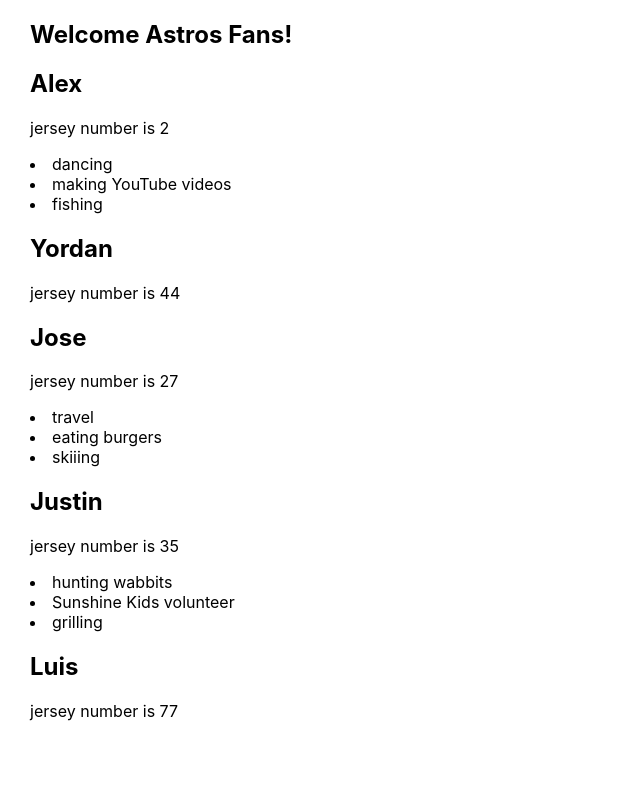
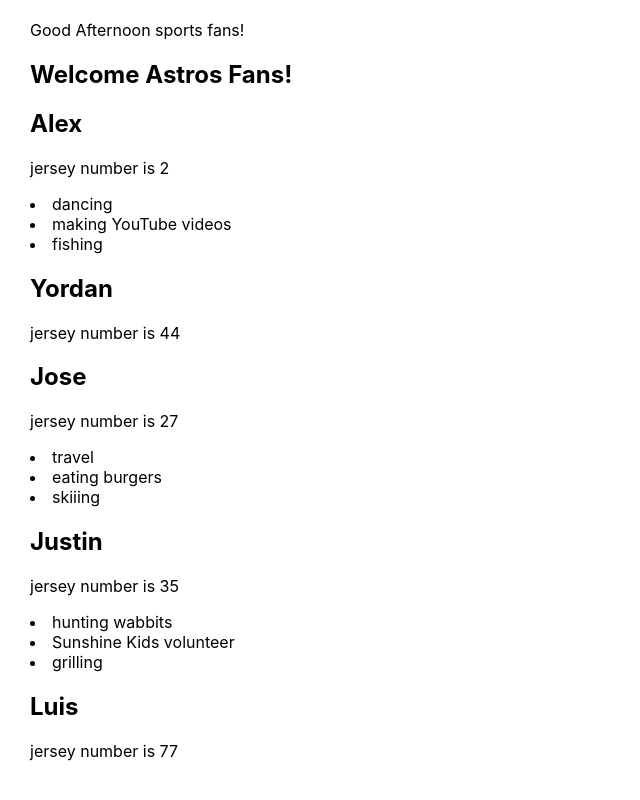
Before and after one commit to loriculberson/new-roster-app, a React (Create React App) app: page / in a window 1280 px wide. Shown: the whole page, without its empty margins (0-640 px from the left). Built offline with nearby package versions, Linux system fonts and the light colour scheme.

Commit message:
Greeting displays based on time of day

```diff
--- a/src/components/Welcome.js
+++ b/src/components/Welcome.js
@@ -1,5 +1,16 @@
 function Welcome(){
-  return <h2>Welcome Astros Fans!</h2>
+  const currentHour = new Date().getHours()
+  const message = currentHour < 5 ? "Why are you still up?"
+                : currentHour < 12 ? "Good Morning"
+                : currentHour < 18 ? "Good Afternoon"
+                : "Good Evening"
+
+  return (
+    <>
+      <p>{message} sports fans!</p>
+      <h2>Welcome Astros Fans!</h2>
+    </>
+  )
 }
 
 export default Welcome;
```
